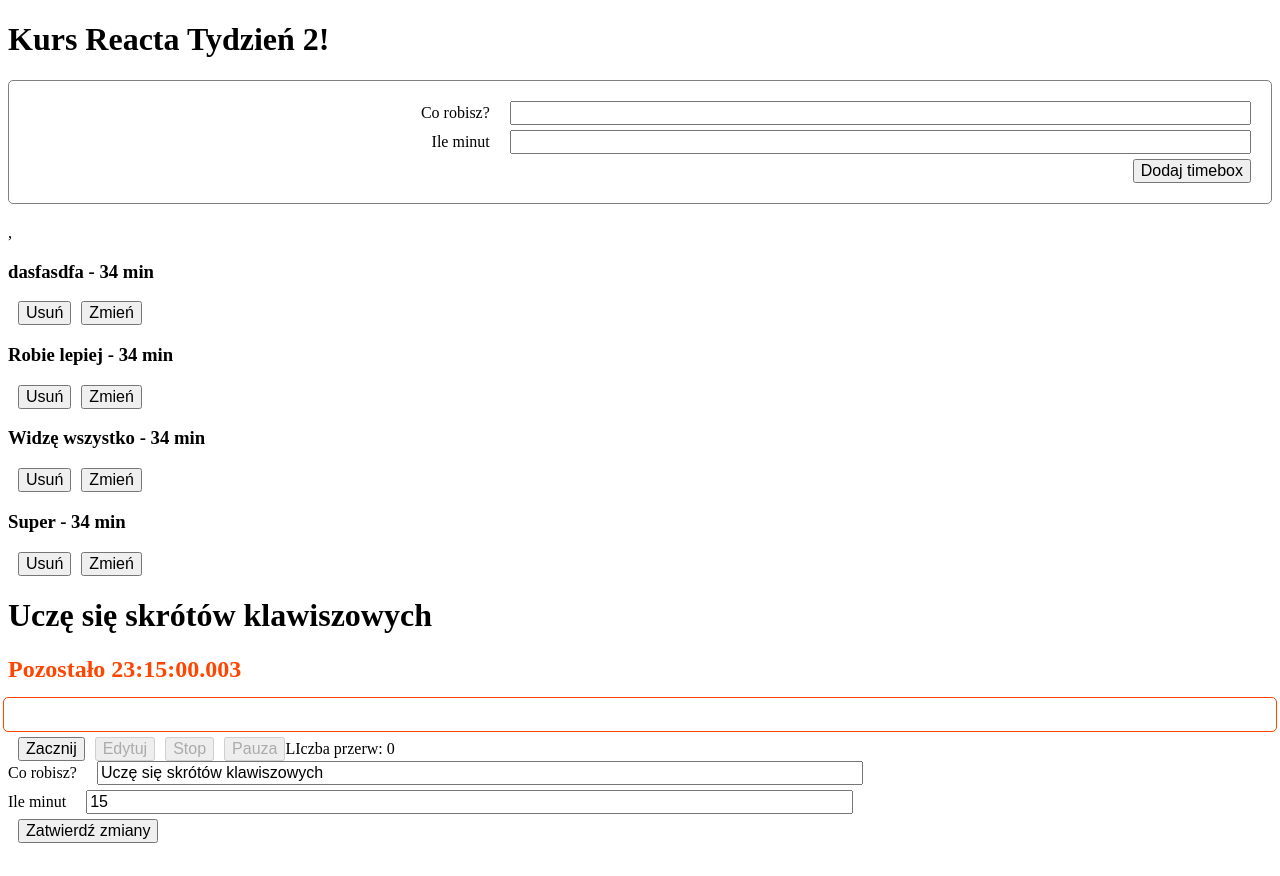
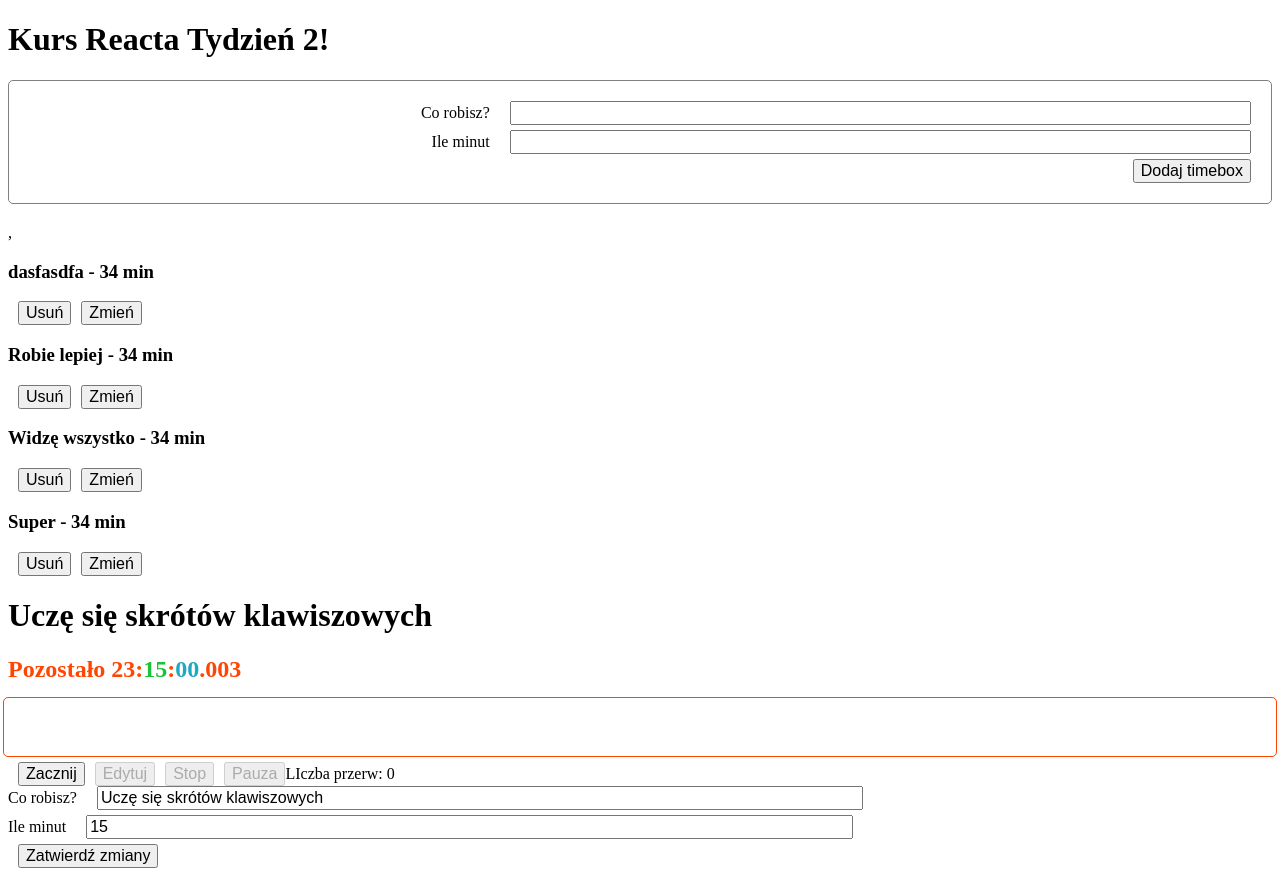
Before and after one commit to KKamien1/reactPomodoro, a React (Create React App) app: page / in a window 1280 px wide. Before the commit the page ends 851 px from the top, so only its background shows below. Built offline with nearby package versions, Linux system fonts and the light colour scheme.

Commit message:
BEM styles introducted

```diff
--- a/src/components/Clock.js
+++ b/src/components/Clock.js
@@ -11,7 +11,11 @@
     const ms = to1000(miliseconds);
     const [m, s] = [minutes, seconds].map(to60);
 
-    return (<h2 className="Clock">Pozostało {h}:{m}:{s}.{ms}</h2>);
+    return (<h2 className="clock">Pozostało {h}:
+        <span className="clock__min">{m}</span>
+        <span className="clock__sepator">:</span>
+        <span className="clock__sec">{s}</span>
+        .{ms}</h2>);
 }
 
 export default Clock;
--- a/src/components/ProgressBar.js
+++ b/src/components/ProgressBar.js
@@ -3,5 +3,5 @@
 export default function ProgressBar({ className, trackRemaining = false, procent = 10 }) {
   const padding = trackRemaining ? 'paddingLeft' : 'paddingRight';
 
-  return (<div className={"ProgressBar " + className} style={{ [padding]: `${100 - procent}%` }} ></div>)
+  return (<div className={"progress progress--big" + className} style={{ [padding]: `${100 - procent}%` }} ></div>)
 }
--- a/src/styles/components.scss
+++ b/src/styles/components.scss
@@ -30,19 +30,32 @@
       text-align: center;
     }
 
-    .Clock {
+    .clock {
       color: orangered;
+
+      &__min {
+        color: #1dc239
+      }
+      &__sec {
+        color: #1da9c2
+      }
+      &__separator {
+        color: #4d4b34
+      }
     }
 
-    .ProgressBar {
+    .progress {
       position: relative;
       height: 25px;
       margin-bottom: 10px;
       background: orangered;
       background-clip: content-box;
+
+      &--big {
+        height: 50px;
       }
 
-    .ProgressBar:before {
+      &:before {
         content: "";
         position: absolute;
         z-index: -1;
@@ -53,3 +66,4 @@
         border-radius: $border-radius;
         border: 1px solid orangered;
       }
+    }
```
Lines whose indentation alone changed are shown as unchanged.
